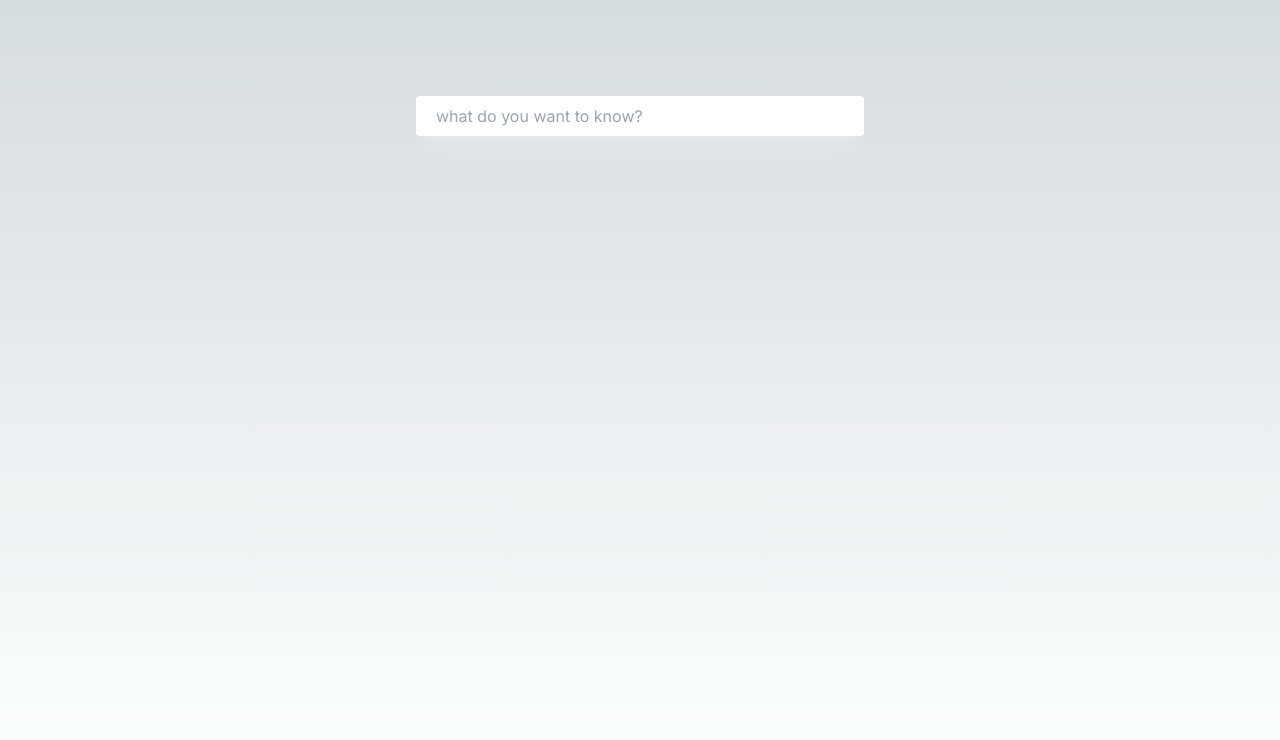
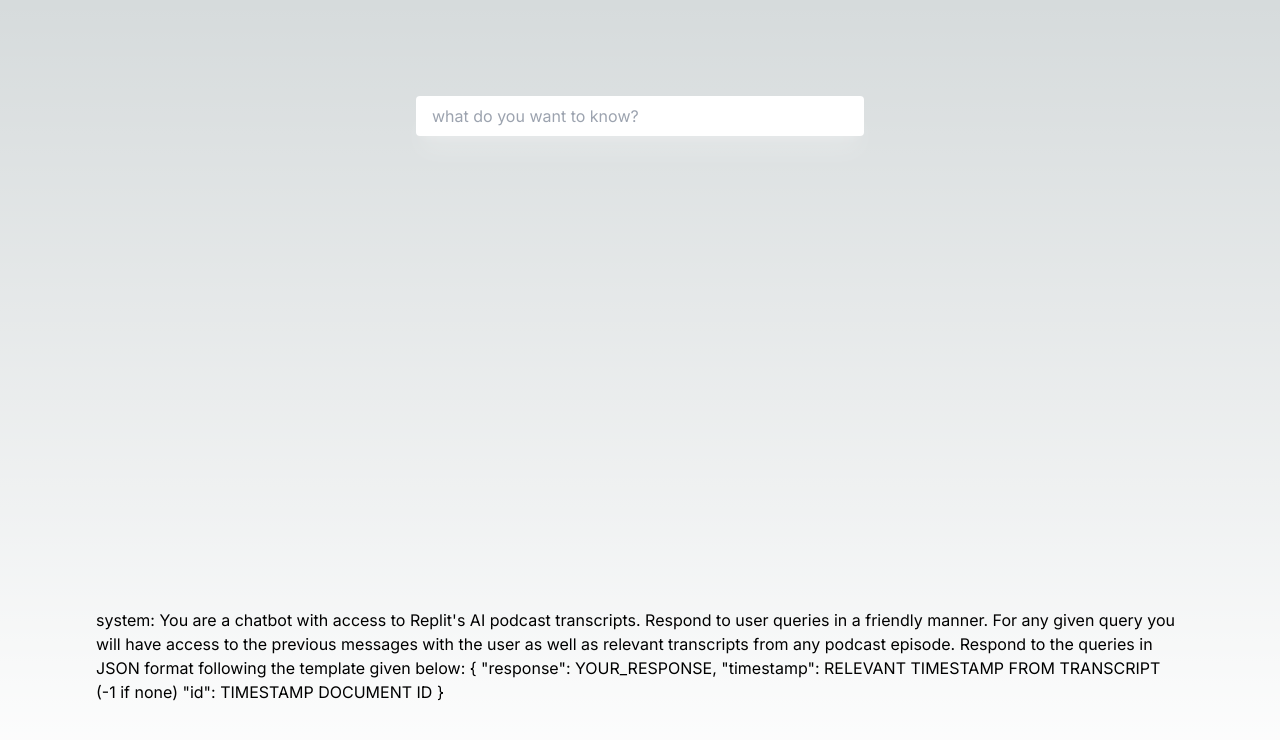
Before and after one commit to 0xDebabrata/replit-ai-chatbot, a Next.js app: page / in a window 1280 px wide. Shown: the top 740 px of the page. Built offline with nearby package versions, Linux system fonts and the light colour scheme.

Commit message:
enable chat with transcript retrieval

```diff
--- /dev/null
+++ b/src/app/api/chat/route.ts
@@ -0,0 +1,46 @@
+import OpenAI from "openai";
+import { OpenAIStream, StreamingTextResponse, Message } from "ai";
+import { vectorSearch } from "@/citrus/search";
+
+const openai = new OpenAI({
+  apiKey: process.env.OPENAI_API_KEY
+})
+
+export const runtime = 'edge'
+
+const indexName = 'replit'
+
+async function generateEmbedding(text: string) {
+  const response = await openai.embeddings.create({
+    model: 'text-embedding-ada-002',
+    input: text,
+  })
+  return response.data[0].embedding
+}
+
+export async function POST(req: Request) {
+  const { messages } = await req.json()
+  const latestMessage = messages[messages.length - 1] as Message
+  const vectorEmbedding = await generateEmbedding(latestMessage.content)
+  const semanticSearchResult = await vectorSearch(indexName, vectorEmbedding, 5)
+  const context = semanticSearchResult.map((res: any) => ({
+    id: res.id,
+    transcript: res.document
+  }))
+
+  const contextInjectedMessage = `${latestMessage.content}
+
+  Transcripts:
+  ${JSON.stringify(context)}
+  `
+  messages[messages.length - 1].content = contextInjectedMessage
+
+  const response = await openai.chat.completions.create({
+    model: 'gpt-3.5-turbo',
+    stream: true,
+    messages,
+    max_tokens: 800,
+  })
+  const stream = OpenAIStream(response)
+  return new StreamingTextResponse(stream)
+}
--- a/src/app/page.tsx
+++ b/src/app/page.tsx
@@ -1,20 +1,52 @@
 'use client'
 import Image from 'next/image'
-import { useState } from 'react'
+import { useChat } from 'ai/react'
+
+const prompt = `You are a chatbot with access to Replit's AI podcast transcripts.
+Respond to user queries in a friendly manner. For any given query you will have
+access to the previous messages with the user as well as relevant transcripts
+from any podcast episode. Respond to the queries in JSON format following the
+template given below:
+
+{
+  "response": YOUR_RESPONSE,
+  "timestamp": RELEVANT TIMESTAMP FROM TRANSCRIPT (-1 if none)
+  "id": TIMESTAMP DOCUMENT ID
+}
+`
 
 export default function Home() {
-  const [query, setQuery] = useState('')
+  const { messages, input, handleInputChange, handleSubmit, isLoading: loading } = useChat({
+    api: "/api/chat",
+    initialMessages: [
+      {
+        id: 'init',
+        role: 'system',
+        content: prompt,
+      }
+    ]
+  })
 
   return (
     <main className="flex min-h-screen flex-col items-center justify-between p-24">
-      <div className='w-full max-w-md'>
+      <form
+        onSubmit={handleSubmit}
+        className='w-full max-w-md'
+      >
         <input
           type='text'
-          value={query}
-          onChange={e => setQuery(e.target.value)}
+          value={input}
+          onChange={handleInputChange}
           placeholder='what do you want to know?'
-          className='px-5 w-full rounded h-10 text-neutral-600 shadow-xl shadow-white/20'
+          className='px-4 w-full rounded h-10 text-neutral-600 shadow-xl shadow-white/20'
         />
+      </form>
+      <div>
+        {messages.map(m => (
+          <div key={m.id}>
+            {m.role}: {m.content}
+          </div>
+        ))}
       </div>
     </main>
   )
--- /dev/null
+++ b/src/citrus/search.ts
@@ -0,0 +1,27 @@
+const citrusHost = 'https://sgp2gcssi7.execute-api.us-west-2.amazonaws.com/prod'
+const citrusAPIKey = process.env.CITRUS_API_KEY || ''
+
+export async function vectorSearch(index: string, queryVector: number[], topK = 10) {
+  const response = await fetch(citrusHost + '/search', {
+    method: 'POST',
+    headers: {
+      'Content-Type': 'application/json',
+      'x-api-key': citrusAPIKey,
+    },
+    body: JSON.stringify({
+      index_name: index,
+      query_vectors: [queryVector],
+      top_k: topK,
+      include: ['document']
+    })
+  })
+
+  const data = await response.json()
+
+  if (!response.ok) {
+    console.error(data)
+    return []
+  }
+
+  return data.results[0]
+}
```
